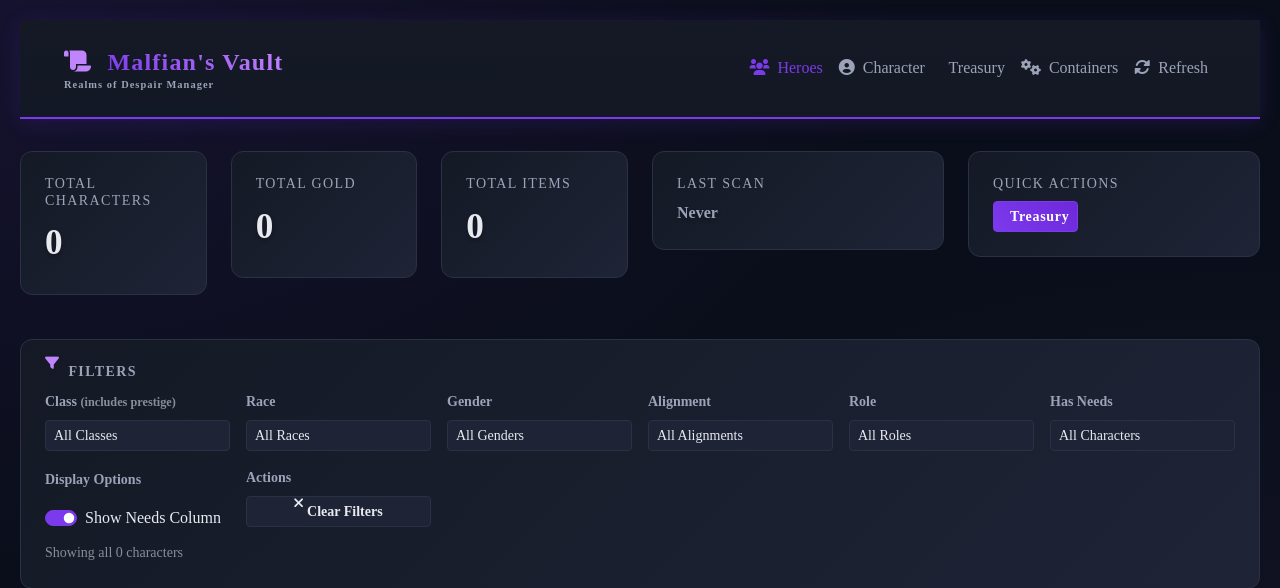
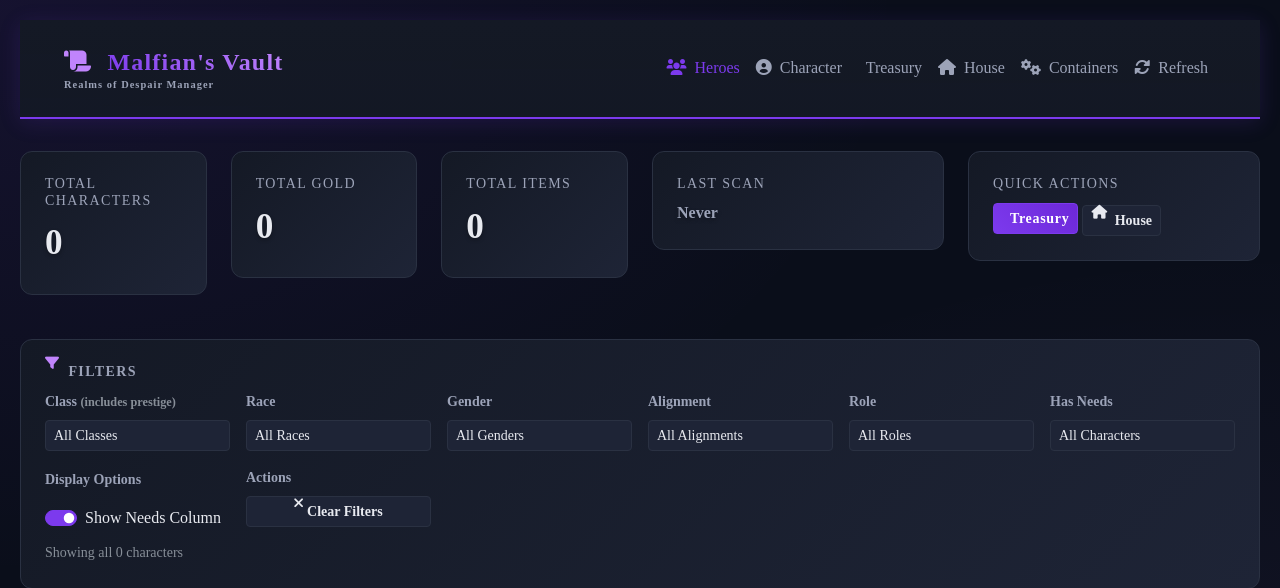
Before and after one commit to mattlince100/malfians-vault, a Flask app: page / in a window 1280 px wide. Shown: the top 588 px of the page. Run offline with Flask 2, Linux system fonts and the light colour scheme; data that the repository does not hold is empty; some libraries are stand-ins or nearby versions.

Commit message:
Fix navigation: standardize House button across all pages
- Change "Houses" to "House" in all navigation menus
- Add House button to Heroes page (character_table.html) navigation
- Add House button to Character Dashboard navigation
- Add House button to base.html template for consistency
- Add House quick action button on Heroes page
- Ensure House navigation is available on all pages

🤖 Generated with [Claude Code](https://claude.ai/code)

Co-Authored-By: Claude <noreply@anthropic.com>

```diff
--- a/templates/base.html
+++ b/templates/base.html
@@ -331,6 +331,9 @@
                         <a class="nav-link" href="/consolidated-inventory"><i class="fas fa-treasure-chest me-1"></i>Treasury</a>
                     </li>
                     <li class="nav-item">
+                        <a class="nav-link" href="/house-inventory"><i class="fas fa-home me-1"></i>House</a>
+                    </li>
+                    <li class="nav-item">
                         <a class="nav-link" href="/dashboard"><i class="fas fa-user-circle me-1"></i>Character</a>
                     </li>
                     <li class="nav-item">
--- a/templates/character_table.html
+++ b/templates/character_table.html
@@ -382,6 +382,9 @@
                 <a class="nav-link" href="/consolidated-inventory">
                     <i class="fas fa-treasure-chest me-1"></i> Treasury
                 </a>
+                <a class="nav-link" href="/house-inventory">
+                    <i class="fas fa-home me-1"></i> House
+                </a>
                 <a class="nav-link" href="/containers">
                     <i class="fas fa-cogs me-1"></i> Containers
                 </a>
@@ -423,6 +426,9 @@
                 <h5>Quick Actions</h5>
                 <button class="btn btn-primary btn-sm" onclick="window.location.href='/consolidated-inventory'">
                     <i class="fas fa-treasure-chest me-1"></i> Treasury
+                </button>
+                <button class="btn btn-secondary btn-sm mt-1" onclick="window.location.href='/house-inventory'">
+                    <i class="fas fa-home me-1"></i> House
                 </button>
             </div>
         </div>
--- a/templates/consolidated_inventory.html
+++ b/templates/consolidated_inventory.html
@@ -309,7 +309,7 @@
                     <i class="fas fa-treasure-chest me-1"></i> Treasury
                 </a>
                 <a class="nav-link" href="/house-inventory">
-                    <i class="fas fa-home me-1"></i> Houses
+                    <i class="fas fa-home me-1"></i> House
                 </a>
                 <a class="nav-link" href="/containers">
                     <i class="fas fa-cogs me-1"></i> Containers
@@ -359,7 +359,7 @@
                         <i class="fas fa-tag me-1"></i> For Sale
                     </button>
                     <button class="btn btn-filter" data-filter="houses">
-                        <i class="fas fa-home me-1"></i> Houses
+                        <i class="fas fa-home me-1"></i> House
                     </button>
                 </div>
             </div>
@@ -625,7 +625,7 @@
                             }
                         });
                     } else if (currentFilter === 'houses') {
-                        locationTypes.add('Houses');
+                        locationTypes.add('House');
                     }
                 }
 
--- a/templates/dashboard.html
+++ b/templates/dashboard.html
@@ -1220,6 +1220,9 @@
                 </a>
                 <a class="nav-link" href="/consolidated-inventory" style="color: var(--text-secondary) !important;">
                     <i class="fas fa-treasure-chest me-1"></i> Treasury
+                </a>
+                <a class="nav-link" href="/house-inventory" style="color: var(--text-secondary) !important;">
+                    <i class="fas fa-home me-1"></i> House
                 </a>
                 <a class="nav-link" href="/containers" style="color: var(--text-secondary) !important;">
                     <i class="fas fa-cogs me-1"></i> Containers
--- a/templates/house_inventory.html
+++ b/templates/house_inventory.html
@@ -281,7 +281,7 @@
                         <i class="fas fa-treasure-chest me-1"></i> Treasury
                     </a>
                     <a class="nav-link active" href="/house-inventory">
-                        <i class="fas fa-home me-1"></i> Houses
+                        <i class="fas fa-home me-1"></i> House
                     </a>
                     <a class="nav-link" href="/containers">
                         <i class="fas fa-cogs me-1"></i> Containers
```
